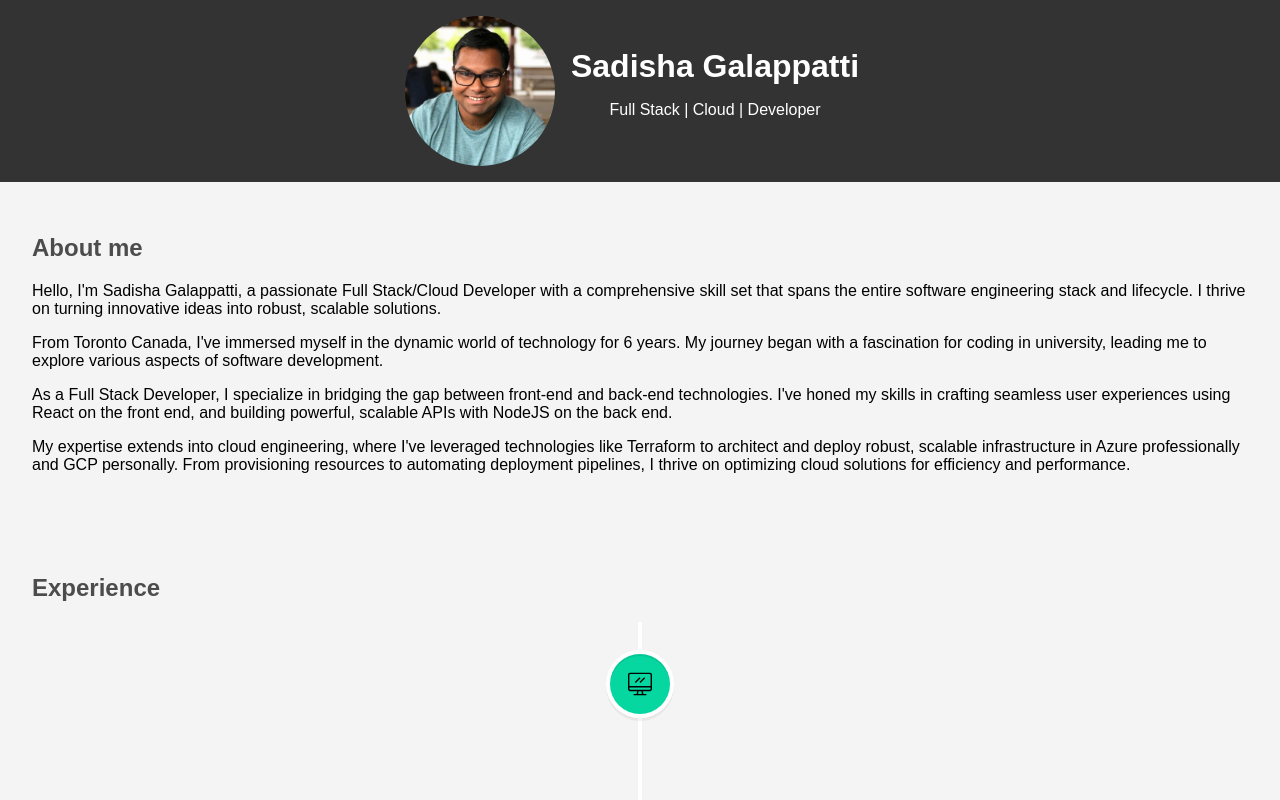
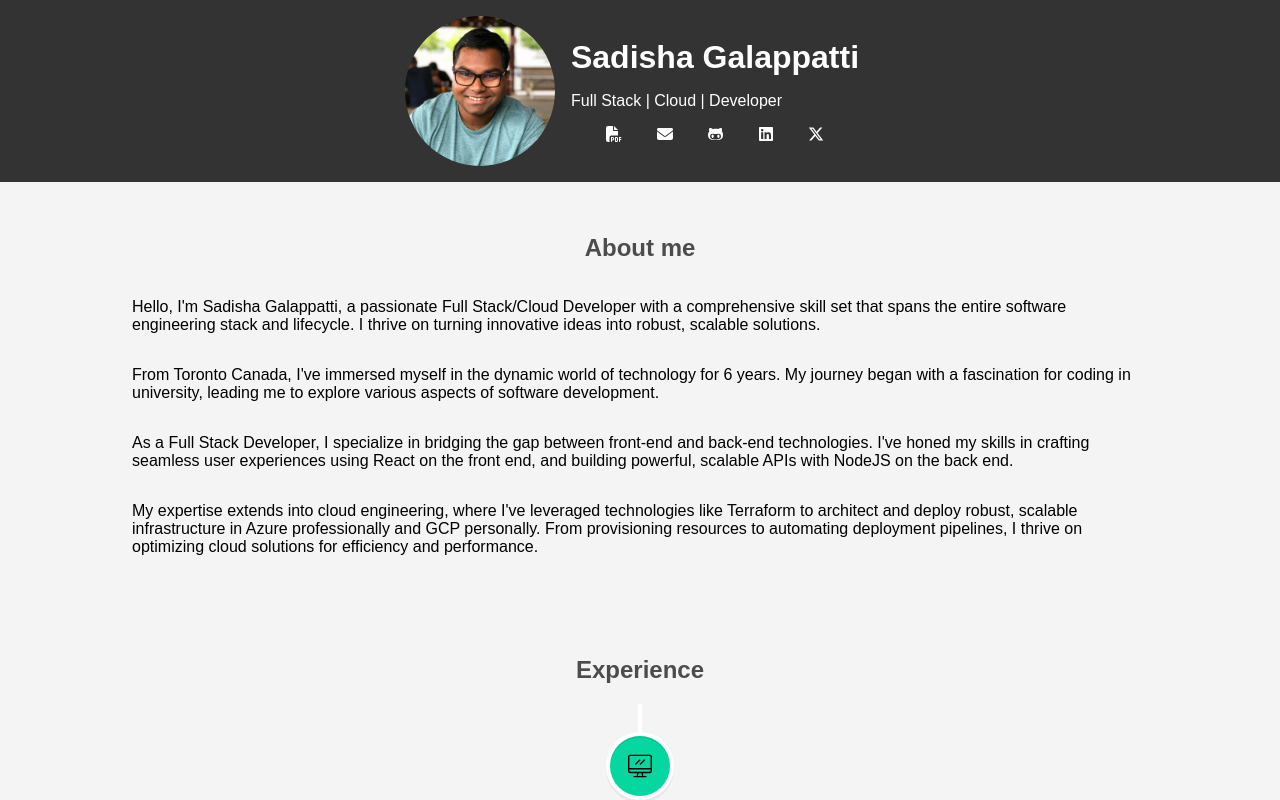
Before and after one commit to sadishag/dev-sadishagalappatti-site, a React (Vite) app: page / in a window 1280 px wide. Shown: the top 800 px of the page. Built offline with nearby package versions, Linux system fonts and the light colour scheme.

Commit message:
adding logos for contact details

```diff
--- a/package.json
+++ b/package.json
@@ -11,6 +11,10 @@
     "preview": "vite preview"
   },
   "dependencies": {
+    "@fortawesome/fontawesome-svg-core": "^6.5.1",
+    "@fortawesome/free-brands-svg-icons": "^6.5.1",
+    "@fortawesome/free-solid-svg-icons": "^6.5.1",
+    "@fortawesome/react-fontawesome": "^0.2.0",
     "react": "^18.2.0",
     "react-dom": "^18.2.0",
     "react-vertical-timeline-component": "^3.6.0"
--- a/src/App.css
+++ b/src/App.css
@@ -17,12 +17,31 @@ header h1 {
   margin: 0;
 }
 
+#section-container {
+  display: flex;
+  flex-direction: column;
+  max-width: 1080px;
+  margin: auto;
+}
+
 section {
   padding: 2em;
+  display: flex;
+  flex-direction: column;
+}
+
+p {
+  display: flex;
+  flex-direction: column;
+  flex-wrap: wrap;
+  align-content: flex-start;
+  justify-content: center;
 }
 
 h2 {
   color: rgb(76, 76, 76);
+  display: flex;
+  justify-content: center;
 }
 
 .project {
--- a/src/App.jsx
+++ b/src/App.jsx
@@ -7,7 +7,9 @@ function App() {
   return (
     <>
       <Header />
-      <Section />
+      <div id="section-container">
+        <Section />
+      </div>
       <Footer />
     </>
   );
--- a/src/components/TitleSection/TitleSection.jsx
+++ b/src/components/TitleSection/TitleSection.jsx
@@ -1,4 +1,12 @@
 import ProfilePicture from "../ProfilePicture/ProfilePicture";
+import { FontAwesomeIcon } from "@fortawesome/react-fontawesome";
+import { faEnvelope, faFilePdf } from "@fortawesome/free-solid-svg-icons";
+import {
+  faLinkedin,
+  faXTwitter,
+  faGithubAlt,
+} from "@fortawesome/free-brands-svg-icons";
+
 import "./styles.css";
 
 const TitleSection = () => {
@@ -8,6 +16,23 @@ const TitleSection = () => {
       <div className="name-title">
         <h1>Sadisha Galappatti</h1>
         <p>Full Stack | Cloud | Developer</p>
+        <div className="icon-bar">
+          <a href="resume">
+            <FontAwesomeIcon icon={faFilePdf} />
+          </a>
+          <a href="mailto:sadishag@gmail.com">
+            <FontAwesomeIcon icon={faEnvelope} />
+          </a>
+          <a href="https://github.com/sadishag" target="_blank">
+            <FontAwesomeIcon icon={faGithubAlt} />
+          </a>
+          <a href="https://www.linkedin.com/in/sadishag/" target="_blank">
+            <FontAwesomeIcon icon={faLinkedin} />
+          </a>
+          <a href="https://x.com/sadishagx" target="_blank">
+            <FontAwesomeIcon icon={faXTwitter} />
+          </a>
+        </div>
       </div>
     </div>
   );
--- a/src/components/TitleSection/styles.css
+++ b/src/components/TitleSection/styles.css
@@ -11,3 +11,15 @@
   justify-content: center;
   padding: 1em;
 }
+
+.icon-bar {
+  display: flex;
+  flex-direction: row;
+  justify-content: space-evenly;
+}
+
+a {
+  text-decoration: none;
+  color: #FFFFFF;
+
+}
```
Also changed, not shown: 1 other file (tests, documents, lock files or other folders).
